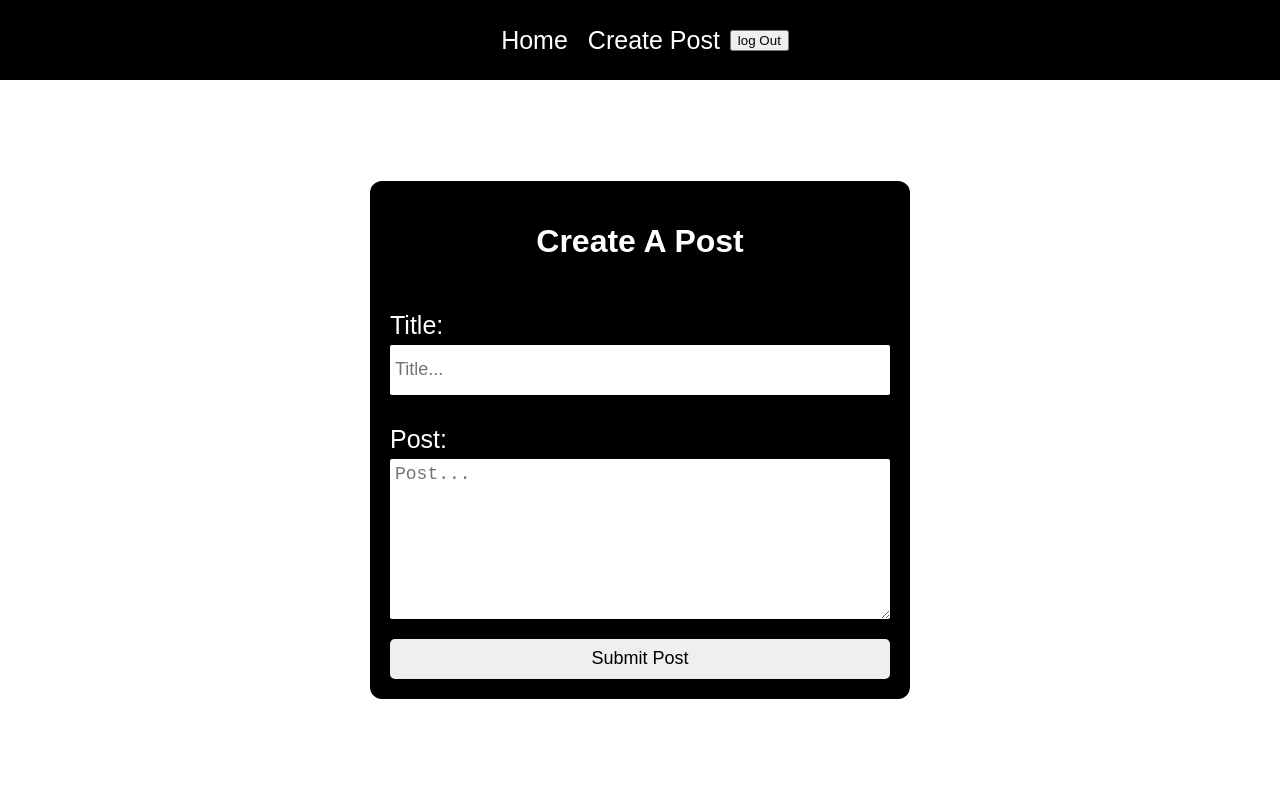
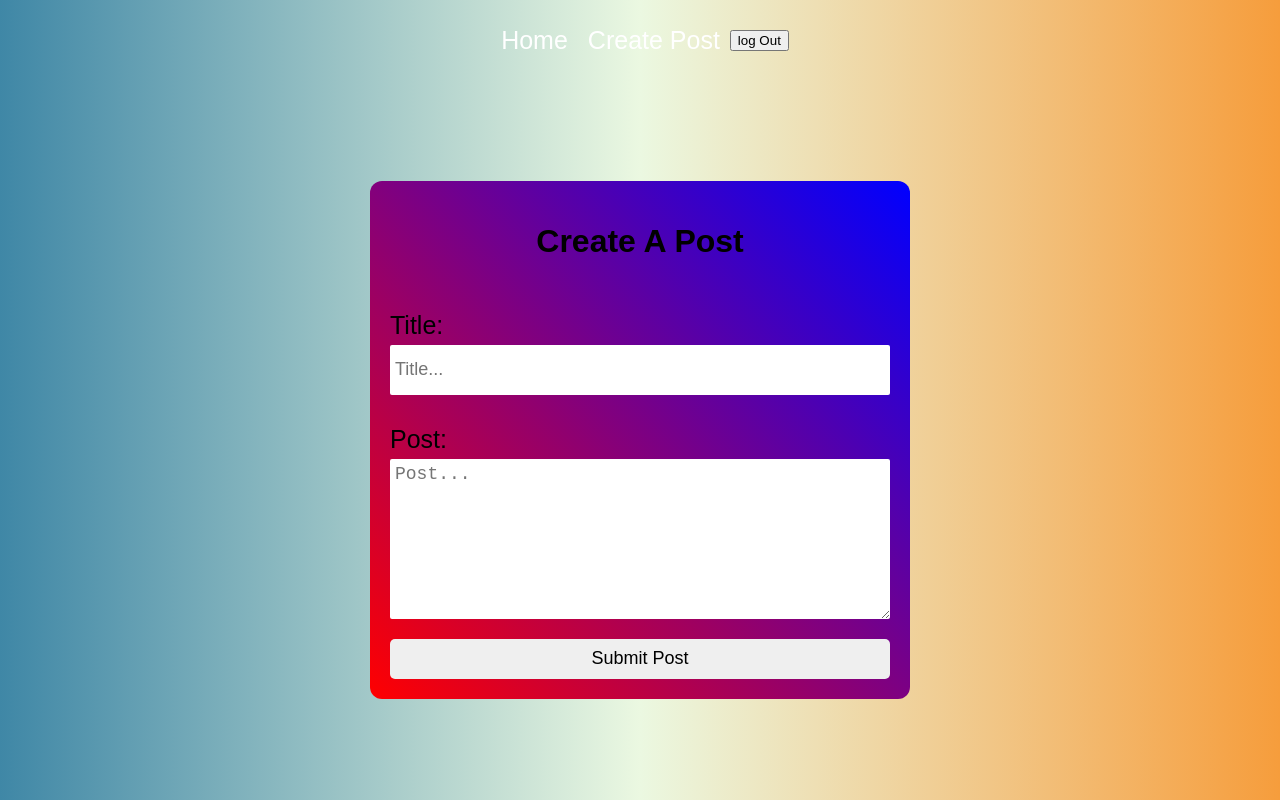
Before and after one commit to Althaf-official/blog-react, a React (Create React App) app: page /createpost in a window 1280 px wide. Built offline with nearby package versions, Linux system fonts and the light colour scheme; no server answers; sample sign-in values are in the browser's storage.

Commit message:
COMPLETED

```diff
--- a/src/App.css
+++ b/src/App.css
@@ -11,7 +11,7 @@
   margin: 0;
   width: 100%;
   height: 80px;
-    background-color: black;
+  background: linear-gradient(0.25turn, #3f87a6, #ebf8e1, #f69d3c);
   display: flex;
   justify-content: center;
   align-items: center;
@@ -31,15 +31,16 @@
   height: calc(100vh - 80px);
   display: grid;
   place-items: center;
+  background: linear-gradient(0.25turn, #3f87a6, #ebf8e1, #f69d3c);
 }
 
 .cpContainer {
   width: 500px;
   height: auto;
   padding: 20px;
-    background-color: black;
+  background: linear-gradient(0.25turn, #3f87a6, #ebf8e1, #f69d3c);
   border-radius: 12px;
-    color: white;
+  background: linear-gradient(45deg, red, blue);
   display: flex;
   flex-direction: column;
 }
@@ -92,6 +93,7 @@
   flex-direction: column;
   justify-content: center;
   align-items: center;
+  background: linear-gradient(0.25turn, #3f87a6, #ebf8e1, #f69d3c);
 }
 
 .loginPage p {
@@ -142,6 +144,7 @@
   flex-direction: column;
   align-items: center;
   padding-top: 20px;
+  background: linear-gradient(0.25turn, #3f87a6, #ebf8e1, #f69d3c);
 }
 
 .homePage .post {
@@ -153,12 +156,14 @@
   margin: 20px;
   padding: 20px;
   border-radius: 15px;
+  background: linear-gradient(45deg, red, blue);
 }
 
 .post .postHeader {
   display: flex;
   justify-content: center;
   width: 100%;
+
 }
 
 .postHeader .title {
```
Also changed, not shown: src/pages/Home.js (+5 -5 lines). Lines whose indentation alone changed are shown as unchanged.
